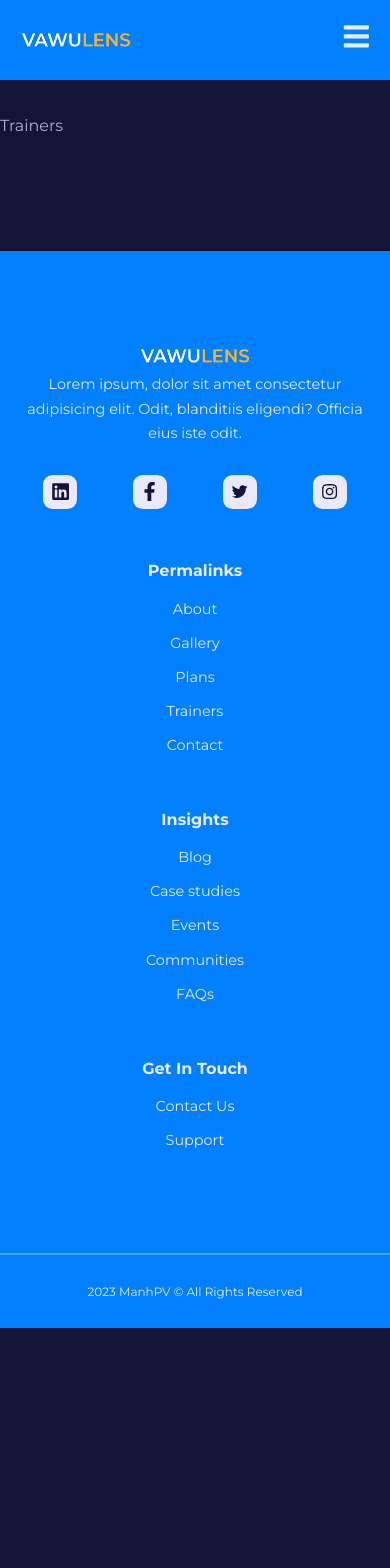
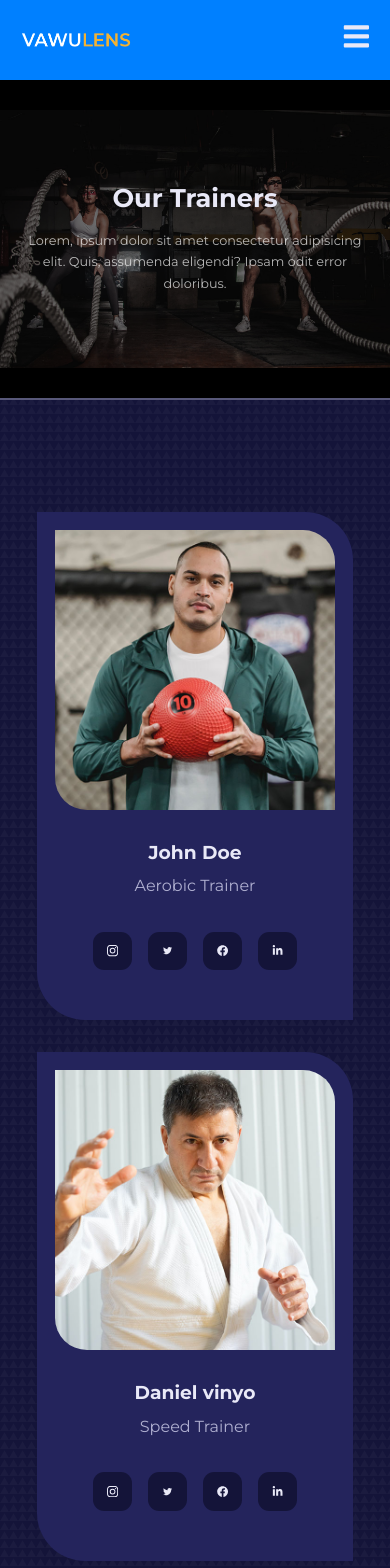
Before and after one commit to ManhPV0211/react-fitness-website, a React (Create React App) app: page /trainers in a window 390 px wide. Shown: the top 1568 px of the page. Before the commit the page ends 1328 px from the top, so only its background shows below. Built offline with nearby package versions, Linux system fonts and the light colour scheme.

Commit message:
2023.01.16.PM(finished)

```diff
--- /dev/null
+++ b/src/components/Trainer.jsx
@@ -0,0 +1,20 @@
+import Card from "../UI/Card";
+
+function Trainer({image, name, job, socials}) {
+    return (
+        <Card className="trainer">
+            <div className="trainer__img">
+                <img src={image} alt={name} />
+            </div>
+            <h3>{name}</h3>
+            <p>{job}</p>
+            <div className="trainer__socials">
+                {socials.map(({icon, link}, index) => (
+                    <a key={index} href={link} target="_blank">{icon}</a>
+                ))}
+            </div>
+        </Card>
+    )
+};
+
+export default Trainer;
--- a/src/index.css
+++ b/src/index.css
@@ -33,7 +33,7 @@ body {
     color: var(--gray-color-200);
     line-height: 1.7;
     overflow-x: hidden;
-    background: var(--gray-color-600);
+    background: var(--gray-color-600) url("./images/bg_texture.png");
 }
 
 .container {
--- a/src/pages/Plans/Plans.css
+++ b/src/pages/Plans/Plans.css
@@ -0,0 +1,54 @@
+.plans__container {
+    display: grid;
+    grid-template-columns: repeat(3, 1fr);
+    gap: 3rem;
+}
+
+.plan small {
+    margin-bottom: 2rem;
+}
+
+.plan h1 {
+    color: var(--primary-variant-color);
+    display: inline;
+}
+
+.plan h2 {
+    color: var(--gray-color-400);
+    display: inline;
+}
+
+.plan h4 {
+    margin-bottom: 2rem;
+}
+
+.plan p {
+    color: var(--gray-color-100);
+}
+
+.plan p.disable {
+    text-decoration: line-through;
+    color: var(--gray-color-400);
+}
+
+.plan button {
+    margin-top: 3rem;
+    cursor: pointer;
+}
+
+@media screen and (max-width: 1024px) {
+    .plans__container {
+        grid-template-columns: 1fr 1fr;
+    }
+}
+
+@media screen and (max-width: 600px) {
+    .plans__container {
+        grid-template-columns: 1fr;
+    }
+
+    .plan {
+        width: 90%;
+        margin-inline: auto;
+    }
+}
--- a/src/pages/Plans/Plans.jsx
+++ b/src/pages/Plans/Plans.jsx
@@ -1,5 +1,6 @@
 import Header from "../../components/Header";
 import HeaderImage from "../../images/header_bg_4.jpg";
+import Card from "../../UI/Card";
 
 import {plans} from "../../data";
 import "./Plans.css";
@@ -7,7 +8,32 @@ import "./Plans.css";
 function Plans() {
     return (
         <>
-        <Header title="Our Plans" image={HeaderImage}></Header>
+        <Header title="Membership Plans" image={HeaderImage}>
+            Lorem ipsum dolor sit, amet consectetur adipisicing elit. Repellat omnis, ex at atque consequatur excepturi.
+        </Header>
+
+        <section className="plans">
+            <container className="container plans__container">
+                {plans.map(plan => (
+                    <Card key={plan.id} className="plan">
+                        <h3>{plan.name}</h3>
+                        <small>{plan.desc}</small>
+                        <h1>{`$${plan.price}`}</h1><h2>/mo</h2>
+
+                        <h4>Features</h4>
+                        {plan.features.map(feature => (
+                            <p
+                                className={!feature.available ? "disable" : ""}
+                            >
+                                {feature.feature}
+                            </p>
+                        ))}
+
+                        <button className="btn lg">Choose plan</button>
+                    </Card>
+                ))}
+            </container>
+        </section>
         </>
     )
 };
--- a/src/pages/Trainers/Trainers.css
+++ b/src/pages/Trainers/Trainers.css
@@ -0,0 +1,68 @@
+.trainers__container {
+    display: grid;
+    grid-template-columns: repeat(3, 1fr);
+    gap: 4rem;
+}
+
+.card.trainer {
+    padding: 1rem;
+}
+
+.trainer img {
+    border-radius: 0 2rem 0 2rem;
+}
+
+.trainer p {
+    margin-top: 0.5rem;
+}
+
+.trainer h3 {
+    margin-top: 2rem;
+}
+
+.trainer__socials {
+    display: flex;
+    gap: 1rem;
+    justify-content: center;
+    margin: 2rem 0;
+    align-items: center;
+}
+
+.trainer__socials a {
+    font-size: 0.7rem;
+    background: var(--gray-color-600);
+    padding: 0.8rem;
+    border: 1px solid transparent;
+    border-radius: 0.7rem;
+    display: flex;
+    transition: var(--transition);
+}
+
+.trainer:hover a {
+    background: var(--gray-color-500);
+}
+
+.trainer__socials a:hover {
+    background: var(--gray-color-600);
+    border-color: var(--gray-color-400);
+    border-radius: 50%;
+}
+
+@media screen and (max-width: 1024px) {
+    .trainers__container {
+        grid-template-columns: 1fr 1fr;
+        gap: 2.5rem;
+    }
+}
+
+@media screen and (max-width: 600px) {
+    .trainers__container {
+        grid-template-columns: 1fr;
+        gap: 2rem;
+    }
+
+    .card.trainer {
+        width: 90%;
+        margin-inline: auto;
+    }
+}
--- a/src/pages/Trainers/Trainers.jsx
+++ b/src/pages/Trainers/Trainers.jsx
@@ -1,7 +1,41 @@
+import {BsInstagram} from "react-icons/bs";
+import {AiOutlineTwitter} from "react-icons/ai";
+import {FaFacebook, FaLinkedinIn} from "react-icons/fa";
+
+import Header from "../../components/Header";
+import HeaderImage from "../../images/header_bg_5.jpg";
+
+import {trainers} from "../../data"
 import "./Trainers.css";
+import Trainer from "../../components/Trainer";
 
 function Trainers() {
-    return <section>Trainers</section>
+    return (
+        <>
+        <Header title="Our Trainers" image={HeaderImage}>
+            Lorem, ipsum dolor sit amet consectetur adipisicing elit. Quis, assumenda eligendi? Ipsam odit error doloribus.
+        </Header>
+
+        <section className="trainers">
+            <div className="container trainers__container">
+                {trainers.map(trainer => (
+                    <Trainer
+                        key={trainer.id}
+                        image={trainer.image}
+                        name={trainer.name}
+                        job={trainer.job}
+                        socials={[
+                            {icon: <BsInstagram />, link: trainer.socials[0]},
+                            {icon: <AiOutlineTwitter />, link: trainer.socials[1]},
+                            {icon: <FaFacebook />, link: trainer.socials[2]},
+                            {icon: <FaLinkedinIn />, link: trainer.socials[3]},
+                        ]}
+                    />
+                ))}
+            </div>
+        </section>
+        </>
+    )
 };
 
 export default Trainers;
```
